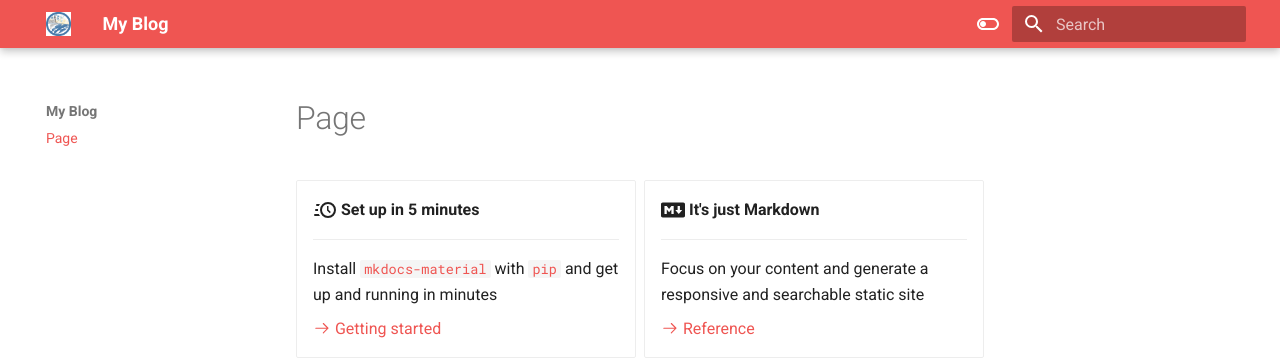
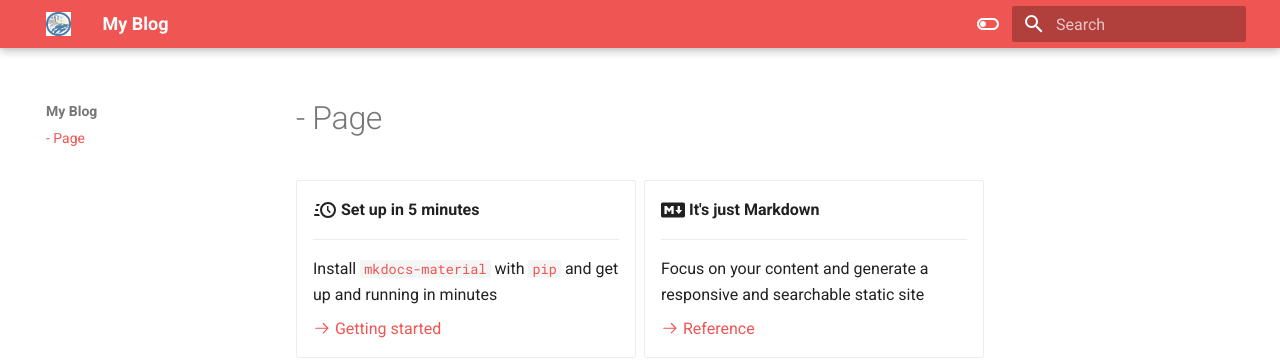
Before and after one commit to salireza111/Myblog, an MkDocs documentation site: the page built from docs/index.md, in a window 1280 px wide. Shown: the top 360 px of the page. Built offline with MkDocs 1.6.1 and Material for MkDocs 9.7.7, drawn with Linux system fonts in a browser that asks for light colours.

```diff
--- a/docs/index.md
+++ b/docs/index.md
@@ -1,4 +1,4 @@
-# Page
+# - Page
 
 <div class="grid cards" markdown>
 
```
